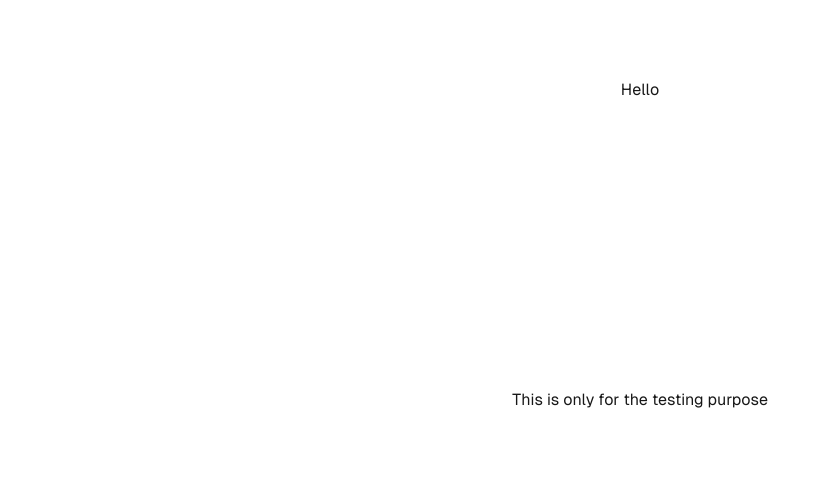
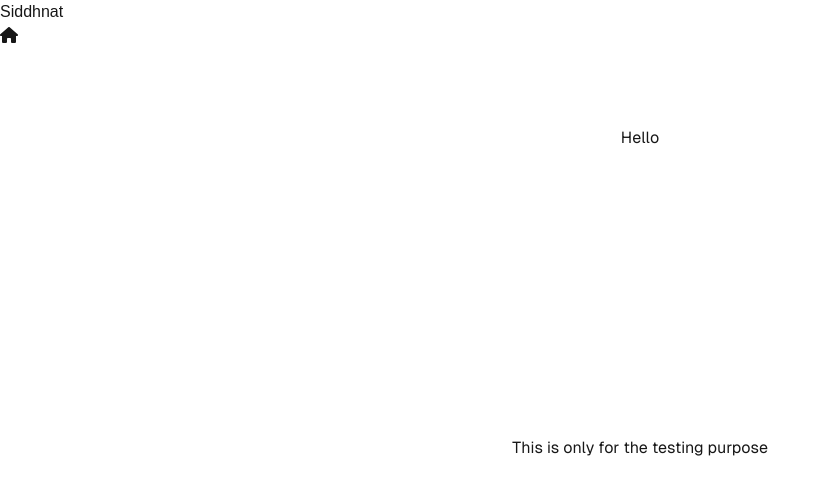
Before and after one commit to Siddhant0Pandey/MyPortfolio, a Next.js app: page / in a window 1280 px wide. Shown: the top 494 px of the page, without its empty margins (0-831 px from the left). Built offline with nearby package versions, Linux system fonts and the light colour scheme.

Commit message:
config: font awesome added

```diff
--- a/src/app/components/NavBarSection.tsx
+++ b/src/app/components/NavBarSection.tsx
@@ -0,0 +1,22 @@
+import { FontAwesomeIcon } from "@fortawesome/react-fontawesome";
+import { faHouse } from "@fortawesome/free-solid-svg-icons";
+import Link from "next/link";
+
+function NavBarSection() {
+  return (
+    <nav>
+      <div>
+        <h1>Siddhnat</h1>
+      </div>
+      <div className="">
+        <Link href={"/"}>
+          <div>
+            <FontAwesomeIcon icon={faHouse} />
+          </div>
+        </Link>
+      </div>
+    </nav>
+  );
+}
+
+export default NavBarSection;
--- /dev/null
+++ b/src/app/fontawesome.tsx
@@ -0,0 +1,7 @@
+import { config } from "@fortawesome/fontawesome-svg-core";
+import "@fortawesome/fontawesome-svg-core/styles.css";
+config.autoAddCss = false;
+
+export default function FontAwesomeConfig() {
+  return null;
+}
--- a/src/app/layout.tsx
+++ b/src/app/layout.tsx
@@ -1,6 +1,8 @@
 import type { Metadata } from "next";
 import localFont from "next/font/local";
 import "./globals.css";
+import NavBarSection from "./components/NavBarSection";
+import FontAwesomeConfig from "./fontawesome";
 
 const geistSans = localFont({
   src: "./fonts/GeistVF.woff",
@@ -25,9 +27,13 @@ export default function RootLayout({
 }>) {
   return (
     <html lang="en">
+      <head>
+        <FontAwesomeConfig />
+      </head>
       <body
         className={`${geistSans.variable} ${geistMono.variable} antialiased`}
       >
+        <NavBarSection />
         {children}
       </body>
     </html>
```
Also changed, not shown: package.json (+10 -6 lines), 1 other file (tests, documents, lock files or other folders).
